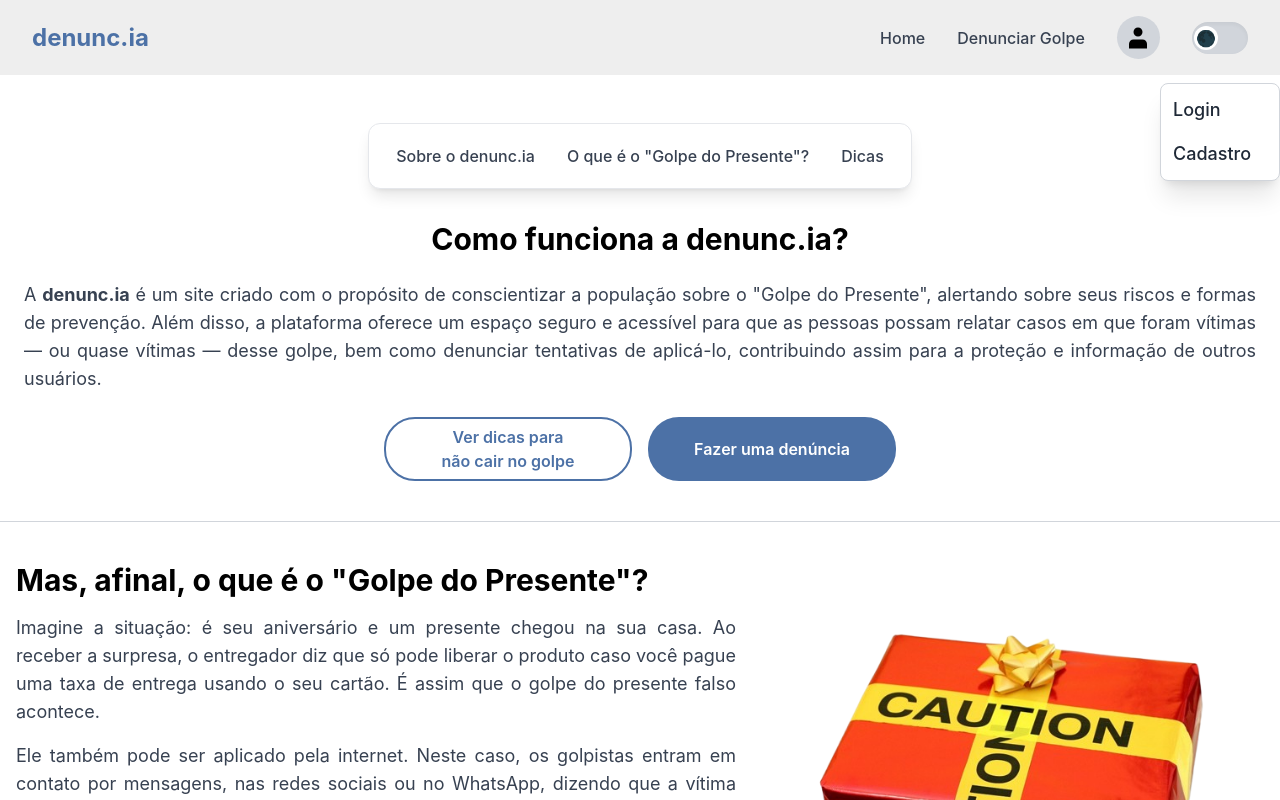
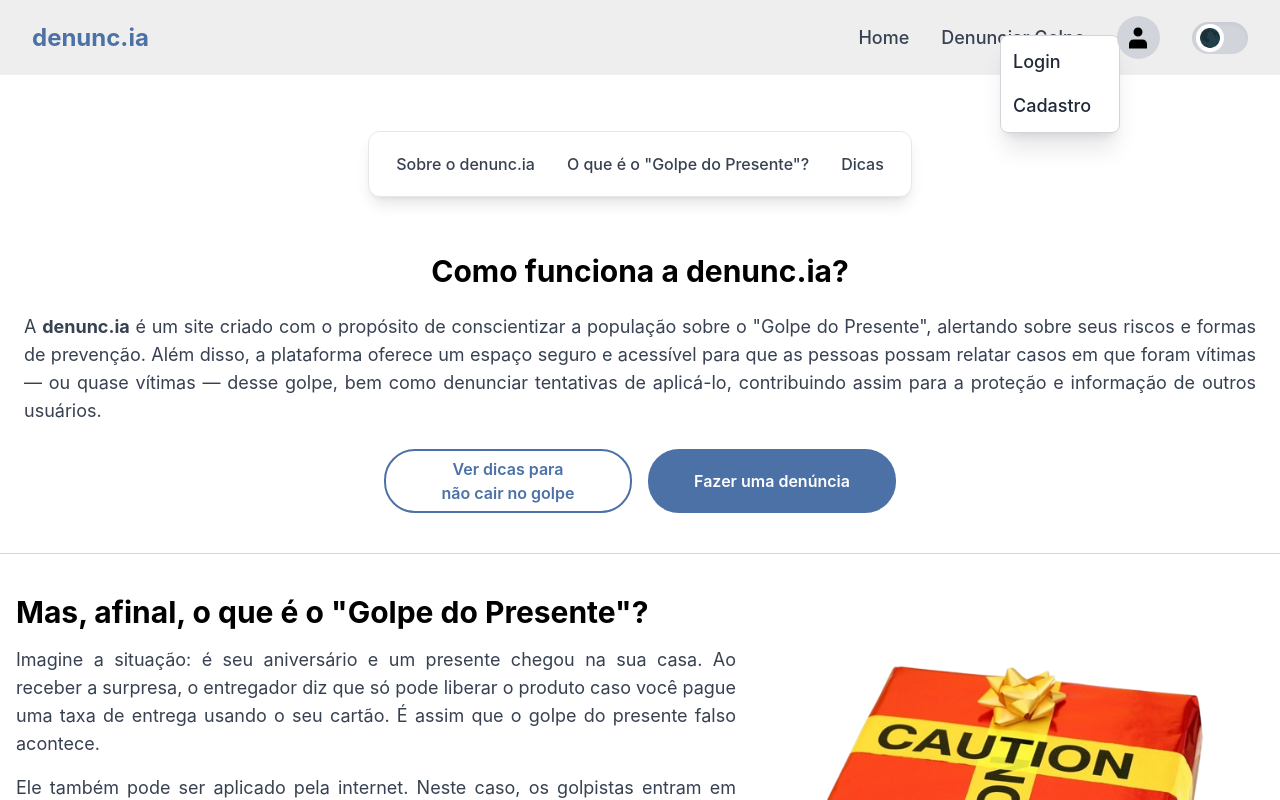
Before and after one commit to rodrigograssia/denuncia, a React (Create React App) app in the folder frontend/: page /home in a window 1280 px wide. Both pictures are taken after a click on the button "Menu do perfil". Shown: the top 800 px of the page. Built offline with nearby package versions, Linux system fonts and the light colour scheme.

Commit message:
corrigindo user pop up

```diff
--- a/frontend/public/index.html
+++ b/frontend/public/index.html
@@ -2,12 +2,12 @@
 <html lang="pt-BR">
   <head>
     <meta charset="utf-8" />
-    <link rel="icon" href="images/presente.png" />
+    <link rel="icon" href="images/d.png" />
     <meta name="viewport" content="width=device-width, initial-scale=1" />
     <meta name="theme-color" content="#000000" />
     <meta
       name="description"
-      content="Site criado para combater o GOlpe do Presente."
+      content="Site criado para combater o Golpe do Presente."
     />
     <!--
       manifest.json provides metadata used when your web app is installed on a
--- a/frontend/src/components/DarkModeToggle.js
+++ b/frontend/src/components/DarkModeToggle.js
@@ -16,7 +16,7 @@ const DarkModeToggle = ({ className = '' }) => {
   return (
     <div className={`w-full flex ${isDarkMode ? 'justify-end' : 'justify-center'}`}>
       <div
-        className="relative w-10 h-6 md:w-14 md:h-8 rounded-full bg-gray-300 dark:bg-neutral-600 shadow-inner transition-colors"
+        className="relative w-12 h-6 md:w-14 md:h-8 rounded-full bg-gray-300 dark:bg-neutral-600 shadow-inner transition-colors"
         role="group"
         aria-label="Alternar modo escuro"
       >
@@ -24,12 +24,12 @@ const DarkModeToggle = ({ className = '' }) => {
           onClick={() => setIsDarkMode((v) => !v)}
           type="button"
           aria-label="Alternar modo escuro"
-          className={`absolute left-1 top-1/2 -translate-y-1/2 flex items-center justify-center w-5 h-5 sm:w-6 sm:h-6 rounded-full bg-white text-gray-800 dark:bg-neutral-300 dark:text-gray-900 hover:bg-gray-100 dark:hover:bg-neutral-200 transition-transform duration-200 ease-out cursor-pointer outline-none ${
-            isDarkMode ? 'translate-x-3.5 sm:translate-x-6' : '-translate-x-0.5'
+          className={`absolute left-1 top-1/2 -translate-y-1/2 flex items-center justify-center w-5 h-5 md:w-7 md:h-7 rounded-full bg-white text-gray-800 dark:bg-neutral-300 dark:text-gray-900 hover:bg-gray-100 dark:hover:bg-neutral-200 transition-transform duration-200 ease-out cursor-pointer outline-none ${
+            isDarkMode ? 'translate-x-5' : 'translate-x-0'
           } ${className}`}
           aria-pressed={isDarkMode}
         >
-          <span className="text-sm sm:text-base leading-none">
+          <span className="text-sm md:text-lg leading-none">
             {isDarkMode ? '☀️' : '🌑'}
           </span>
         </button>
--- a/frontend/src/components/TopBar.js
+++ b/frontend/src/components/TopBar.js
@@ -20,14 +20,13 @@ const profileLinkBaseStyles = [
 const linkBaseStyles = [
   'text-gray-700',
   'dark:text-white',
-  'text-base',
   'font-medium',
   'no-underline',
   'transition-colors',
   'hover:text-[#4a55c7]',
   'dark:hover:text-[#5f6ded]',
-  'text-sm',
-  'sm:text-base'
+  'text-xs',
+  'sm:text-lg'
 ];
 
 const TopBar = forwardRef((props, ref) => {
@@ -64,8 +63,8 @@ const TopBar = forwardRef((props, ref) => {
     'relative',
     'z-10',
     'py-4',
-    'px-4',
-    'sm:px-8',
+    'px-2',
+    'md:px-8',
     'm-0'
   ];
 
@@ -100,7 +99,7 @@ const TopBar = forwardRef((props, ref) => {
           </button>
 
           {showDropdown && (
-            <div className="profile-dropdown absolute top-full right-0 mt-2 bg-white dark:bg-neutral-800 border border-gray-300 dark:border-neutral-600 rounded-lg shadow-xl p-3 flex flex-col gap-3 min-w-[120px]">
+            <div className="profile-dropdown absolute top-full right-24 -mt-10 md:right-40 md:-mt-10 bg-white dark:bg-neutral-800 border border-gray-300 dark:border-neutral-600 rounded-lg shadow-xl p-3 flex flex-col gap-3 min-w-[120px]">
               <Link to="/login" className="text-sm sm:text-lg font-medium text-gray-800 dark:text-gray-200 hover:text-[#4a55c7] dark:hover:text-[#5f6ded] no-underline">
                 Login
               </Link>
--- a/frontend/src/pages/Home.js
+++ b/frontend/src/pages/Home.js
@@ -10,11 +10,11 @@ function Home() {
     <div className="m-0 p-0 min-h-screen dark:bg-neutral-800">
       <header><Topbar className="mb-10"/></header>
 
-      <div className="pt-8 flex flex-col items-center">
-        <Navbar />
+      <div className="pt-10 flex flex-col items-center">
+        <Navbar className="mb-10" />
 
         <div className="w-full border-b border-gray-300 pb-6 dark:border-neutral-600 ">
-            <div id="sobre-denuncia" className="flex flex-col gap-4 sm:gap-6 px-6 max-w-7xl mx-auto mt-[-4rem] pt-20">
+            <div id="sobre-denuncia" className="flex flex-col gap-4 sm:gap-6 px-6 max-w-7xl mx-auto mt-[-5rem] pt-20">
 
               <h1 className="dark:text-white font-bold text-xl sm:text-3xl text-center">Como funciona a denunc.ia?</h1>
               <p className="text-base sm:text-lg text-gray-700 dark:text-gray-400 leading-relaxed text-justify">
```
Also changed, not shown: frontend/public/images/d.png (added).
